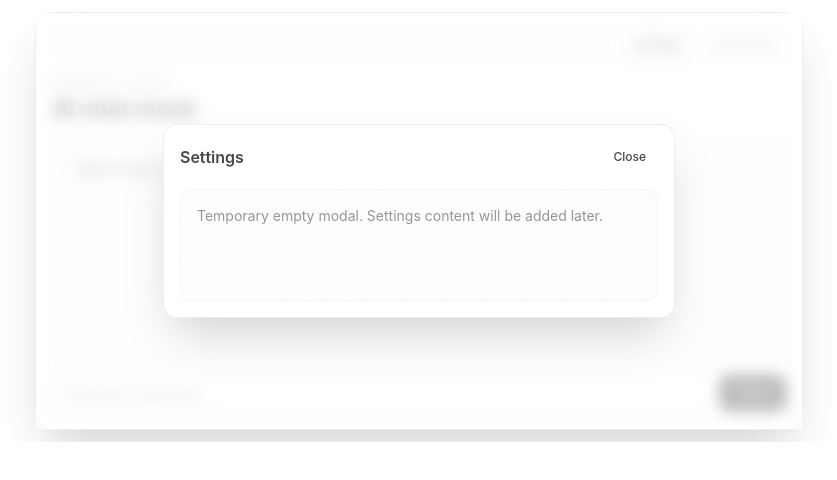
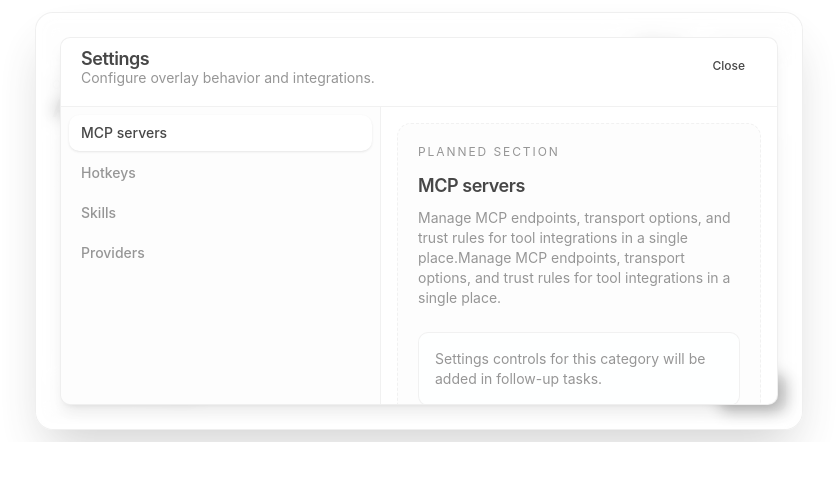
Before and after one commit to shinokamix/overlay-core, a React (Vite) app: page / in a window 1280 px wide. Both pictures are taken after a click on the button "Settings". Shown: the top 480 px of the page, without its empty margins (221-1058 px from the left). Built offline with nearby package versions, Linux system fonts and the light colour scheme.

Commit message:
feat/settings modal desktop shell

```diff
--- a/src/app/App.tsx
+++ b/src/app/App.tsx
@@ -17,7 +17,7 @@ export default function App() {
     <main className="p-3 text-foreground opacity-75">
       <section
         ref={panelRef}
-        className="relative mx-auto flex w-full max-w-3xl flex-col gap-4 rounded-2xl border border-border/80 bg-card/95 p-4 shadow-2xl backdrop-blur"
+        className="relative mx-auto flex w-full max-w-3xl flex-col gap-4 overflow-hidden rounded-2xl border border-border/80 bg-card/95 p-4 shadow-2xl backdrop-blur"
       >
         <OverlayHeader tauriRuntime={tauriRuntime} onOpenSettings={openSettings} />
         <ChatShell />
--- /dev/null
+++ b/src/features/settings-modal/model/index.ts
@@ -0,0 +1,5 @@
+export {
+  settingsSections,
+  type SettingsSection,
+  type SettingsSectionId,
+} from "./settings-sections";
--- /dev/null
+++ b/src/features/settings-modal/model/settings-sections.ts
@@ -0,0 +1,39 @@
+export type SettingsSectionId = "mcp-servers" | "hotkeys" | "skills" | "providers";
+
+export type SettingsSection = {
+  id: SettingsSectionId;
+  label: string;
+  title: string;
+  description: string;
+};
+
+export const settingsSections: SettingsSection[] = [
+  {
+    id: "mcp-servers",
+    label: "MCP servers",
+    title: "MCP servers",
+    description:
+      "Manage MCP endpoints, transport options, and trust rules for tool integrations in a single place.Manage MCP endpoints, transport options, and trust rules for tool integrations in a single place.",
+  },
+  {
+    id: "hotkeys",
+    label: "Hotkeys",
+    title: "Hotkeys",
+    description:
+      "Configure keyboard shortcuts for overlay visibility, interaction mode, and other quick actions.",
+  },
+  {
+    id: "skills",
+    label: "Skills",
+    title: "Skills",
+    description:
+      "Review installed skills, connect local skill packs, and control which skills are available in sessions.",
+  },
+  {
+    id: "providers",
+    label: "Providers",
+    title: "Providers",
+    description:
+      "Set up model providers, select defaults, and configure credentials, routing, and fallback behavior.",
+  },
+];
--- /dev/null
+++ b/src/features/settings-modal/ui/settings-category-placeholder.tsx
@@ -0,0 +1,19 @@
+import type { SettingsSection } from "@/features/settings-modal/model";
+
+type Props = {
+  section: SettingsSection;
+};
+
+export function SettingsCategoryPlaceholder({ section }: Props) {
+  return (
+    <section className="flex flex-col rounded-xl border border-dashed border-border/70 bg-muted/20 p-5">
+      <p className="text-xs uppercase tracking-[0.16em] text-muted-foreground">Planned section</p>
+      <h3 className="mt-3 text-lg font-semibold tracking-tight">{section.title}</h3>
+      <p className="mt-2 text-sm text-muted-foreground">{section.description}</p>
+
+      <div className="mt-6 rounded-lg border border-border/70 bg-background/70 p-4 text-sm text-muted-foreground">
+        Settings controls for this category will be added in follow-up tasks.
+      </div>
+    </section>
+  );
+}
--- /dev/null
+++ b/src/features/settings-modal/ui/settings-modal-content.tsx
@@ -0,0 +1,22 @@
+import type { SettingsSection } from "@/features/settings-modal/model";
+import { TabsContent } from "@/shared/ui/tabs";
+import { SettingsCategoryPlaceholder } from "./settings-category-placeholder";
+import { ScrollArea } from "@/shared/ui/scroll-area";
+
+type Props = {
+  sections: SettingsSection[];
+};
+
+export function SettingsModalContent({ sections }: Props) {
+  return (
+    <ScrollArea className="min-h-0 flex-1">
+      <div className="p-4">
+        {sections.map((section) => (
+          <TabsContent key={section.id} value={section.id} className="m-0 h-full">
+            <SettingsCategoryPlaceholder section={section} />
+          </TabsContent>
+        ))}
+      </div>
+    </ScrollArea>
+  );
+}
--- /dev/null
+++ b/src/features/settings-modal/ui/settings-modal-sidebar.tsx
@@ -0,0 +1,25 @@
+import type { SettingsSection } from "@/features/settings-modal/model";
+import { TabsList, TabsTrigger } from "@/shared/ui/tabs";
+
+type Props = {
+  sections: SettingsSection[];
+};
+
+export function SettingsModalSidebar({ sections }: Props) {
+  return (
+    <TabsList
+      aria-label="Settings categories"
+      className="flex h-full w-[25vw] shrink-0 flex-col items-stretch justify-start gap-1 rounded-none border-r border-border/70 bg-muted/25 p-2"
+    >
+      {sections.map((section) => (
+        <TabsTrigger
+          key={section.id}
+          value={section.id}
+          className="h-auto justify-start rounded-lg px-3 py-2 text-left text-sm"
+        >
+          {section.label}
+        </TabsTrigger>
+      ))}
+    </TabsList>
+  );
+}
--- a/src/features/settings-modal/ui/settings-modal.tsx
+++ b/src/features/settings-modal/ui/settings-modal.tsx
@@ -1,5 +1,16 @@
-import { useEffect } from "react";
+import { settingsSections } from "@/features/settings-modal/model";
+import { SettingsModalContent } from "@/features/settings-modal/ui/settings-modal-content";
+import { SettingsModalSidebar } from "@/features/settings-modal/ui/settings-modal-sidebar";
 import { Button } from "@/shared/ui/button";
+import {
+  Dialog,
+  DialogClose,
+  DialogContent,
+  DialogDescription,
+  DialogHeader,
+  DialogTitle,
+} from "@/shared/ui/dialog";
+import { Tabs } from "@/shared/ui/tabs";
 
 type Props = {
   open: boolean;
@@ -7,44 +18,42 @@ type Props = {
 };
 
 export function SettingsModal({ open, onClose }: Props) {
-  useEffect(() => {
-    if (!open) {
-      return;
-    }
+  return (
+    <Dialog
+      open={open}
+      onOpenChange={(isOpen) => {
+        if (!isOpen) {
+          onClose();
+        }
+      }}
+    >
+      <DialogContent
+        withPortal={false}
+        overlayClassName="absolute inset-0 z-20 rounded-[inherit] bg-background/60 backdrop-blur-sm"
+        className="absolute inset-x-6 top-1/2 z-30 flex h-[min(36rem,calc(100%-3rem))] w-[calc(100%-3rem)] max-w-5xl -translate-y-1/2 translate-x-0 flex-col gap-0 overflow-hidden p-0"
+      >
+        <DialogHeader className="flex-row items-start justify-between gap-3 border-b border-border/70 px-5 py-3 text-left">
+          <div>
+            <DialogTitle>Settings</DialogTitle>
+            <DialogDescription>Configure overlay behavior and integrations.</DialogDescription>
+          </div>
 
-    const onKeyDown = (event: KeyboardEvent) => {
-      if (event.key === "Escape") {
-        onClose();
-      }
-    };
+          <DialogClose asChild>
+            <Button type="button" size="sm" variant="ghost">
+              Close
+            </Button>
+          </DialogClose>
+        </DialogHeader>
 
-    window.addEventListener("keydown", onKeyDown);
-    return () => window.removeEventListener("keydown", onKeyDown);
-  }, [onClose, open]);
-
-  if (!open) {
-    return null;
-  }
-
-  return (
-    <div className="absolute inset-0 z-20 flex items-center justify-center bg-background/60 p-4 backdrop-blur-sm">
-      <div
-        role="dialog"
-        aria-modal="true"
-        aria-label="Settings"
-        className="w-full max-w-lg rounded-xl border border-border/80 bg-card p-4 shadow-2xl"
-      >
-        <div className="flex items-center justify-between gap-2">
-          <h2 className="text-base font-semibold">Settings</h2>
-          <Button type="button" size="sm" variant="ghost" onClick={onClose}>
-            Close
-          </Button>
-        </div>
-
-        <div className="mt-4 min-h-28 rounded-lg border border-dashed border-border/70 bg-muted/30 p-4 text-sm text-muted-foreground">
-          Temporary empty modal. Settings content will be added later.
-        </div>
-      </div>
-    </div>
+        <Tabs
+          defaultValue={settingsSections[0].id}
+          orientation="vertical"
+          className="flex min-h-0 flex-1 flex-row"
+        >
+          <SettingsModalSidebar sections={settingsSections} />
+          <SettingsModalContent sections={settingsSections} />
+        </Tabs>
+      </DialogContent>
+    </Dialog>
   );
 }
```
